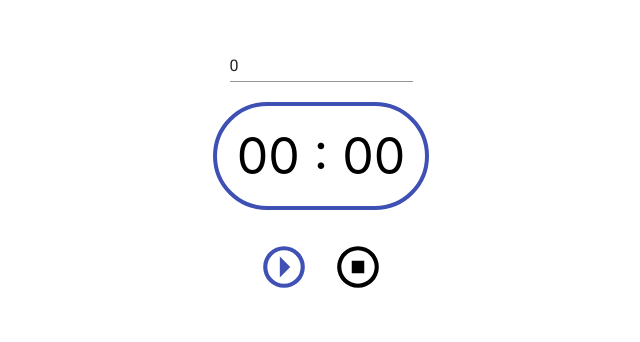
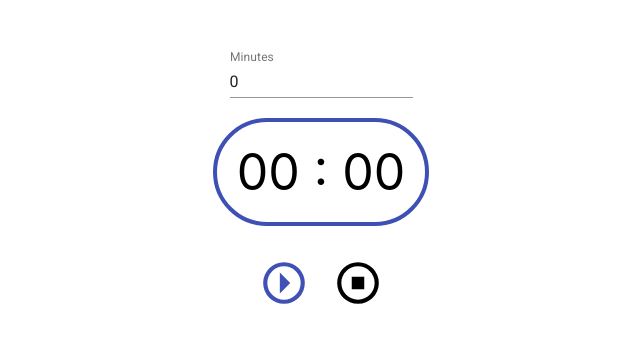
Before and after one commit to YuliaBl/timer_microtask_typescript_skillcrus, a React (Create React App) app: page / in a window 1280 px wide. Shown: the top 342 px of the page, without its empty margins (319-959 px from the left). Built offline with nearby package versions, Linux system fonts and the light colour scheme.

Commit message:
поправила форму ввода, убрала async/await

```diff
--- a/src/Components/Timer.tsx
+++ b/src/Components/Timer.tsx
@@ -1,8 +1,6 @@
 import React, { useState, useEffect, Fragment } from 'react'
 import "../index.css";
-import IconButton from "@material-ui/core/IconButton";
-import SvgIcon from "@material-ui/core/SvgIcon";
-import Input from '@material-ui/core/Input'
+import { IconButton, SvgIcon, TextField } from "@material-ui/core";
 
 
 export const Timer: React.FC = () => {
@@ -10,7 +8,7 @@ export const Timer: React.FC = () => {
   const [seconds, setSeconds] = useState(0)
   const [minutes, setMinutes] = useState(0);
   const [isCount, setIsCount] = useState(false);
-  // как указать тип данных для const [seconds, setSeconds]?
+  // как указать тип данных для const [seconds, setSeconds] и надо ли это?
 
   const helpReset = (): void => {
     setIsCount(false)
@@ -19,12 +17,11 @@ export const Timer: React.FC = () => {
   }
 
 
-  const secondsCounter = async () => {
-    // не понимаю какой ту должен быть тип, думала void, но он нарушает работу очистки таймаута
-    // ене уверена что тут нужен async/await
+  const secondsCounter = () => {
+    // не уверена что тут нужен async/await без него работает так же криво как с ним
 
 
-    const timerId: number = await window.setTimeout(() => {
+    const timerId: number = window.setTimeout(() => {
       setSeconds(seconds - 1);
     }, 1000);
 
@@ -55,15 +52,16 @@ export const Timer: React.FC = () => {
 
   return (
     <Fragment>
-      <Input
-        className="timer-input"
+      <TextField
+        id="standard-number"
+        label="Minutes"
         type="number"
-        placeholder="min"
         value={minutes}
         onChange={(e: React.ChangeEvent<any>) => setMinutes(e.target.value)}
-      ></Input>
+      />
       <div className="timer-clock">
-        {minutes < 10 ? String(minutes).padStart(2, "0") : minutes} : {seconds < 10 ? String(seconds).padStart(2, "0") : seconds}
+        {minutes < 10 ? String(minutes).padStart(2, "0") : minutes} :{" "}
+        {seconds < 10 ? String(seconds).padStart(2, "0") : seconds}
       </div>
       <div className="timer-button">
         {!isCount ? (
```
